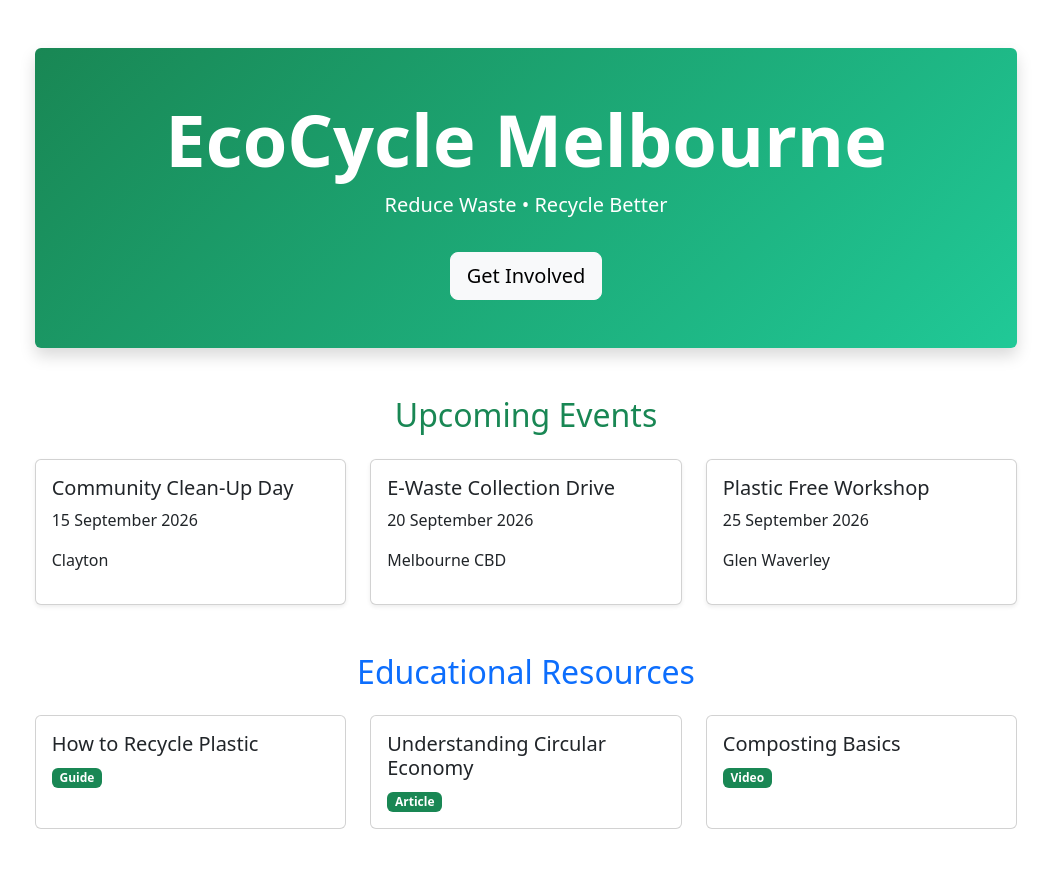
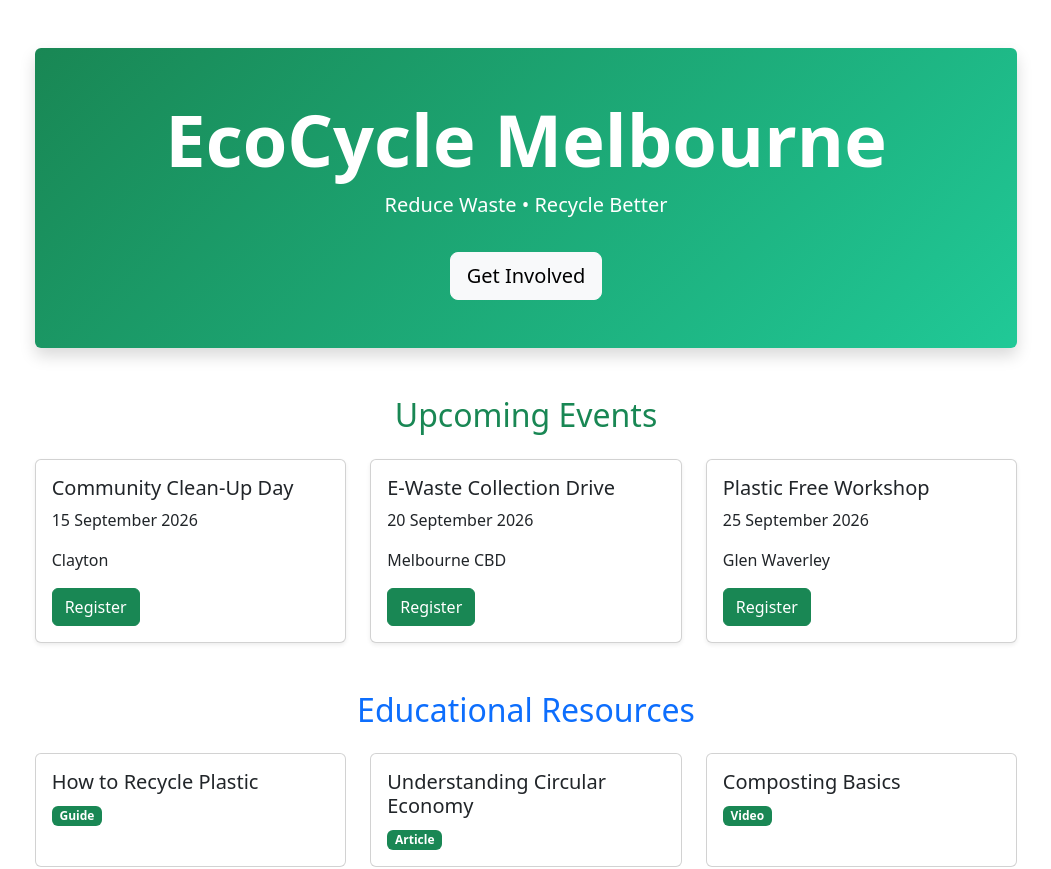
Before and after one commit to ZHENYU-ZHAO-MAX/FIT5032-A1.2-EcoCycle-Melbourne, a Vue app: page / in a window 1280 px wide. Shown: the top 869 px of the page, without its empty margins (114-1165 px from the left). Built offline with nearby package versions, Linux system fonts and the light colour scheme.

Commit message:
Added event registration functionality

```diff
--- a/src/App.vue
+++ b/src/App.vue
@@ -12,19 +12,22 @@ const events = ref([
     id: 1,
     title: 'Community Clean-Up Day',
     date: '15 September 2026',
-    location: 'Clayton'
+    location: 'Clayton',
+    registered:false
   },
   {
     id: 2,
     title: 'E-Waste Collection Drive',
     date: '20 September 2026',
-    location: 'Melbourne CBD'
+    location: 'Melbourne CBD',
+    registered:false
   },
   {
     id: 3,
     title: 'Plastic Free Workshop',
     date: '25 September 2026',
-    location: 'Glen Waverley'
+    location: 'Glen Waverley',
+    registered:false
   }
 ])
 
@@ -46,6 +49,16 @@ const resources = ref([
   }
 ])
 
+const registerEvent = (eventId) => {
+
+const event =
+events.value.find(
+e => e.id === eventId
+)
+
+event.registered = true
+
+}
 
 </script>
 
@@ -111,7 +124,10 @@ Get Involved
     :key="event.id"
   >
 
-    <EventCard :event="event"/>
+    <EventCard
+:event="event"
+@register-event="registerEvent"
+/>
 
   </div>
 
--- a/src/components/EventCard.vue
+++ b/src/components/EventCard.vue
@@ -2,6 +2,10 @@
 defineProps({
   event: Object
 })
+
+defineEmits([
+'register-event'
+])
 </script>
 
 <template>
@@ -20,6 +24,26 @@ defineProps({
         {{ event.location }}
       </p>
 
+      <button
+v-if="!event.registered"
+class="btn btn-success"
+@click="
+$emit(
+'register-event',
+event.id
+)
+"
+>
+Register
+</button>
+
+<span
+v-else
+class="badge bg-success"
+>
+✅ Registered
+</span>
+
     </div>
   </div>
 </template>
```
